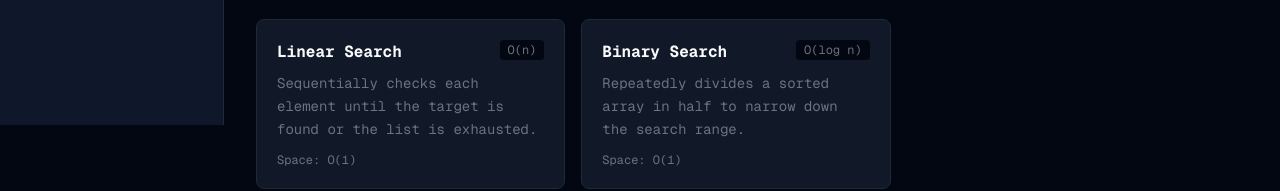
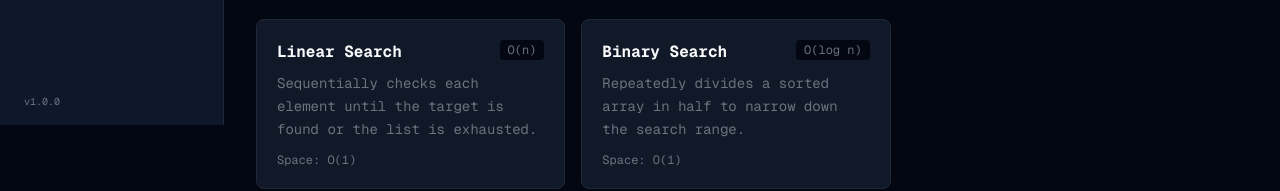
Before and after one commit to QuinLane/Algo, a Next.js app: page / in a window 1280 px wide. Shown: the part 675-866 px from the top of the page. Built offline with nearby package versions, Linux system fonts and the light colour scheme.

Commit message:
Versioning: Declare v1.0.0 baseline and add version to sidebar

```diff
--- a/package.json
+++ b/package.json
@@ -1,6 +1,6 @@
 {
   "name": "algo-visualizer",
-  "version": "0.1.0",
+  "version": "1.0.0",
   "private": true,
   "scripts": {
     "dev": "next dev",
--- a/src/components/layout/Sidebar.tsx
+++ b/src/components/layout/Sidebar.tsx
@@ -3,6 +3,7 @@
 import { useState } from "react";
 import Link from "next/link";
 import { usePathname } from "next/navigation";
+import pkg from "../../../package.json";
 
 const navItems = [
   { label: "Home", href: "/" },
@@ -95,6 +96,9 @@ export default function Sidebar() {
             ))}
         </div>
       ))}
+        <div className="mt-auto pt-6">
+          <p className="px-2 text-[10px] text-[var(--color-text-muted)] font-mono">v{pkg.version}</p>
+        </div>
       </nav>
     </>
   );
```
